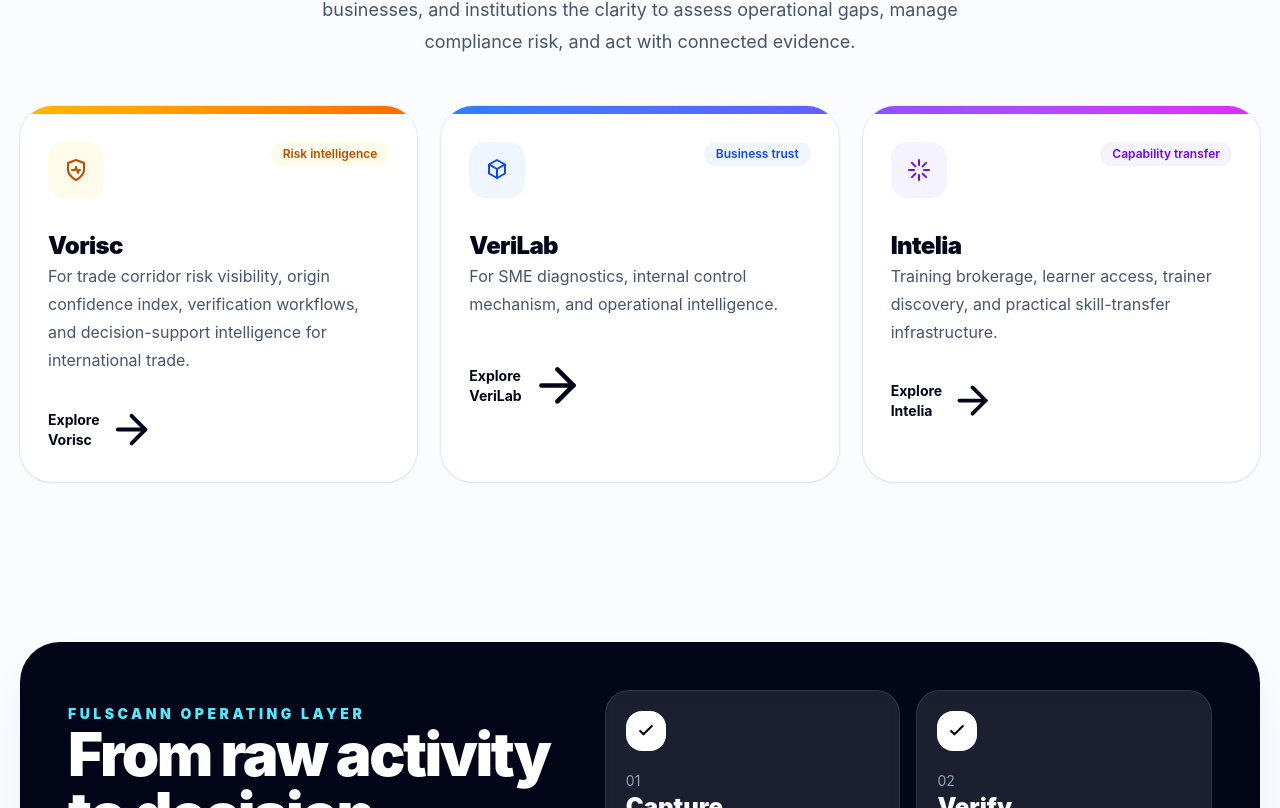
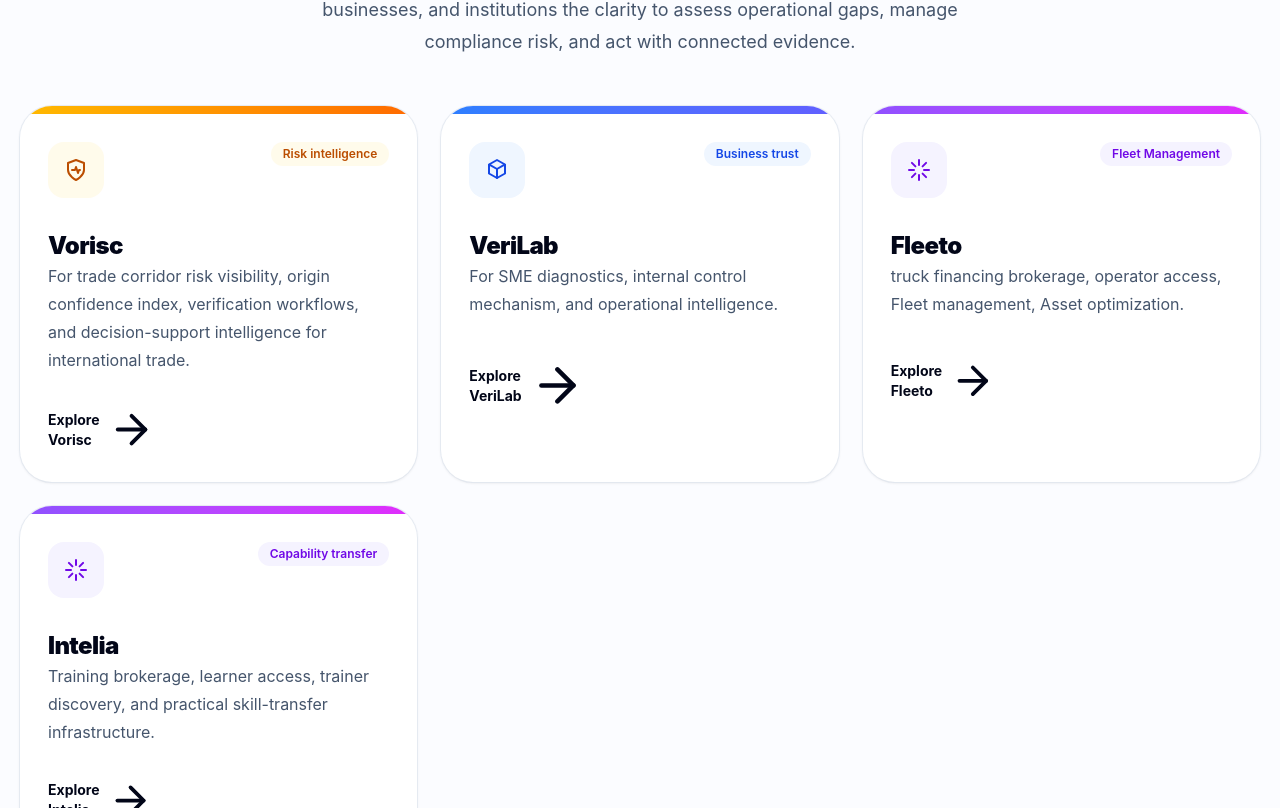
Before and after one commit to nexxintel-tech/fulscann-site, a React (Vite) app: page / in a window 1280 px wide. Shown: the part 1252-2060 px from the top of the page. Built offline with nearby package versions, Linux system fonts and the light colour scheme.

Commit message:
Add Fleeto component

```diff
--- a/src/FulscannInterface.jsx
+++ b/src/FulscannInterface.jsx
@@ -73,6 +73,16 @@ const products = [
     accent: "from-blue-500 to-indigo-500",
     bg: "bg-blue-50",
     text: "text-blue-700",
+  },
+  {
+    name: "Fleeto",
+    label: "Fleet Management",
+    description: "truck financing brokerage, operator access, Fleet management, Asset optimization.",
+    Icon: SparkIcon,
+    href: "https://fleeto.fulscann.com",
+    accent: "from-violet-500 to-fuchsia-500",
+    bg: "bg-violet-50",
+    text: "text-violet-700",
   },
   {
     name: "Intelia",
```
